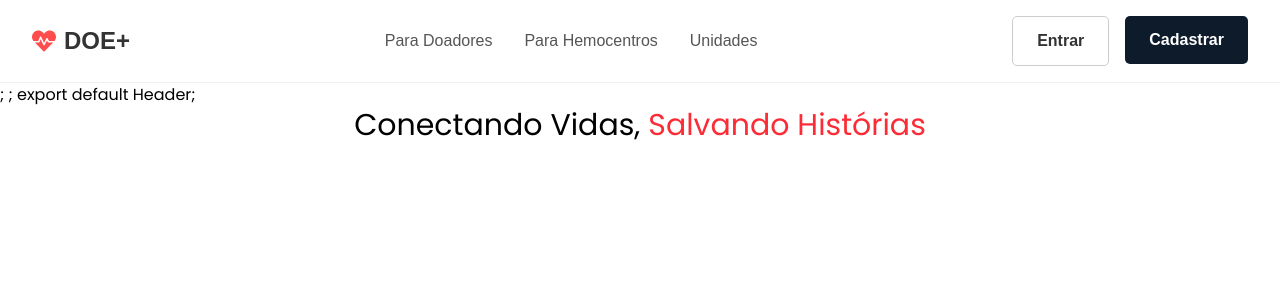
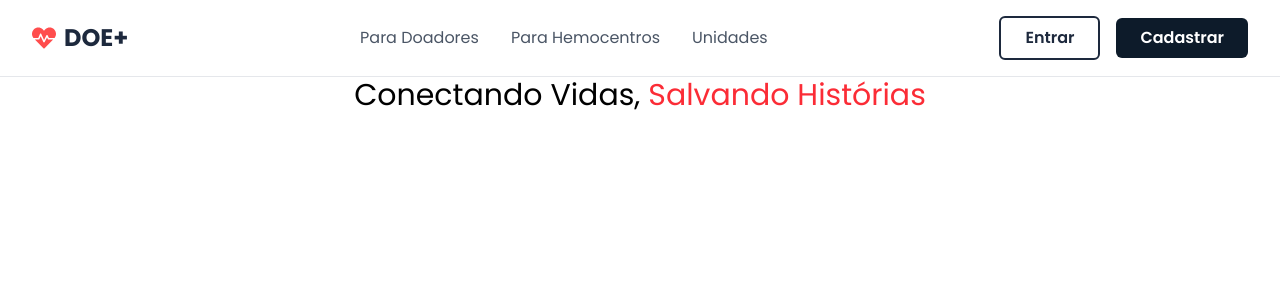
Before and after one commit to MarceloCesar30/DOE_MAIS, a Next.js app: page / in a window 1280 px wide. Shown: the top 300 px of the page. Built offline with nearby package versions, Linux system fonts and the light colour scheme.

Commit message:
header atualizado para tailwind

```diff
--- a/src/app/components/Header.jsx
+++ b/src/app/components/Header.jsx
@@ -1,45 +1,48 @@
 import Link from 'next/link';
 import { FaHeartbeat } from "react-icons/fa";
-import styles from './Header.module.css';
+
 export default function Header() {
-    return (
-        <div>
+  return (
+    <header className="flex justify-between items-center py-4 px-8 bg-white border-b border-gray-200">
 
-    <header className={styles.headerContainer}>
-      <Link href="/" legacyBehavior>
-        <a className={styles.logoContainer}>
-          <span className={styles.logoIcon}><FaHeartbeat /></span>
-          <span className={styles.logoText}>DOE+</span>
-        </a>
+      <Link href="/" className="flex items-center gap-2">
+        <FaHeartbeat className="text-2xl text-[#FF4D4D]" />
+        <span className="text-2xl font-bold text-slate-800">DOE+</span>
       </Link>
 
-      <nav className={styles.navigation}>
-        <ul>
+      <nav>
+        <ul className="flex items-center gap-8">
           <li>
-            <Link href="/para-doadores">Para Doadores</Link>
+            <Link href="/para-doadores" className="text-gray-600 hover:text-black transition-colors">
+              Para Doadores
+            </Link>
           </li>
           <li>
-            <Link href="/para-hemocentros">Para Hemocentros</Link>
+            <Link href="/para-hemocentros" className="text-gray-600 hover:text-black transition-colors">
+              Para Hemocentros
+            </Link>
           </li>
           <li>
-            <Link href="/unidades">Unidades</Link>
+            <Link href="/unidades" className="text-gray-600 hover:text-black transition-colors">
+              Unidades
+            </Link>
           </li>
         </ul>
       </nav>
 
-      <div className={styles.actionButtons}>
-        <Link href="/login" passHref>
-          <button className={`${styles.btn} ${styles.btnSecondary}`}>Entrar</button>
+      <div className="flex items-center gap-4">
+        <Link href="/login">
+          <button className="py-2 px-6 font-semibold rounded-md border-2 border-slate-800 text-slate-800 hover:bg-slate-100 transition-colors">
+            Entrar
+          </button>
         </Link>
-        <Link href="/cadastro" passHref>
-          <button className={`${styles.btn} ${styles.btnPrimary}`}>Cadastrar</button>
+        <Link href="/cadastro">
+          <button className="py-2 px-6 font-semibold rounded-md bg-[#0d1b2a] text-white hover:bg-[#1b263b] transition-colors">
+            Cadastrar
+          </button>
         </Link>
       </div>
+
     </header>
-  ;
-;
-
-export default Header;
-        </div>
-    )
+  );
 }
--- a/src/app/components/header.module.css
+++ /dev/null
@@ -1,81 +0,0 @@
-
-.headerContainer {
-  display: flex;
-  justify-content: space-between;
-  align-items: center;
-  padding: 1rem 2rem;
-  background-color: #ffffff;
-  border-bottom: 1px solid #f0f0f0;
-  font-family: Arial, sans-serif;
-}
-
-.logoContainer {
-  display: flex;
-  align-items: center;
-  font-size: 1.5rem;
-  font-weight: bold;
-  text-decoration: none;
-}
-
-.logoIcon {
-  color: #ff4d4d;
-  margin-right: 0.5rem;
-}
-
-.logoText {
-  color: #333;
-}
-
-.navigation ul {
-  display: flex;
-  list-style: none;
-  margin: 0;
-  padding: 0;
-  gap: 2rem;
-}
-
-
-.navigation a {
-  text-decoration: none;
-  color: #555;
-  font-size: 1rem;
-  transition: color 0.3s ease;
-}
-
-.navigation a:hover {
-  color: #000;
-}
-
-.actionButtons {
-  display: flex;
-  gap: 1rem;
-}
-
-.btn {
-  padding: 0.75rem 1.5rem;
-  border: none;
-  border-radius: 5px;
-  cursor: pointer;
-  font-size: 1rem;
-  font-weight: bold;
-  transition: background-color 0.3s ease, color 0.3s ease;
-}
-
-.btnPrimary {
-  background-color: #0d1b2a;
-  color: white;
-}
-
-.btnPrimary:hover {
-  background-color: #1b263b;
-}
-
-.btnSecondary {
-  background-color: white;
-  color: #333;
-  border: 1px solid #ccc;
-}
-
-.btnSecondary:hover {
-  background-color: #f8f8f8;
-}
```
Also changed, not shown: 1 other file (tests, documents, lock files or other folders).
